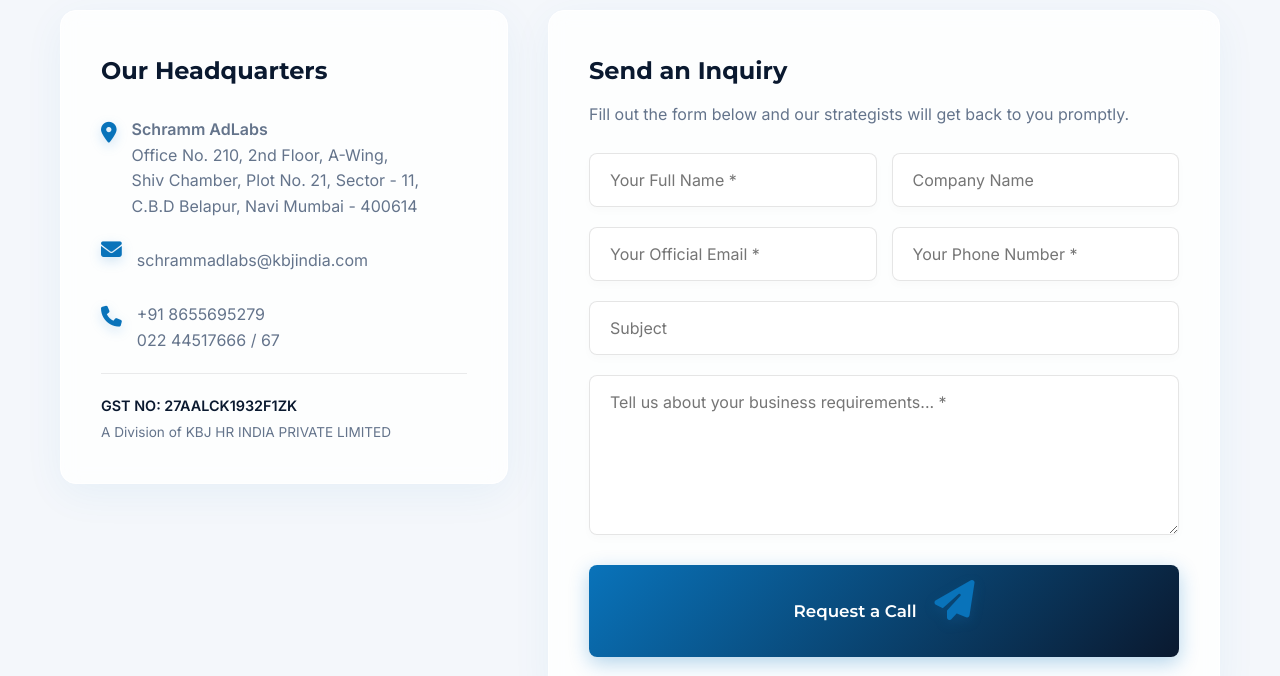
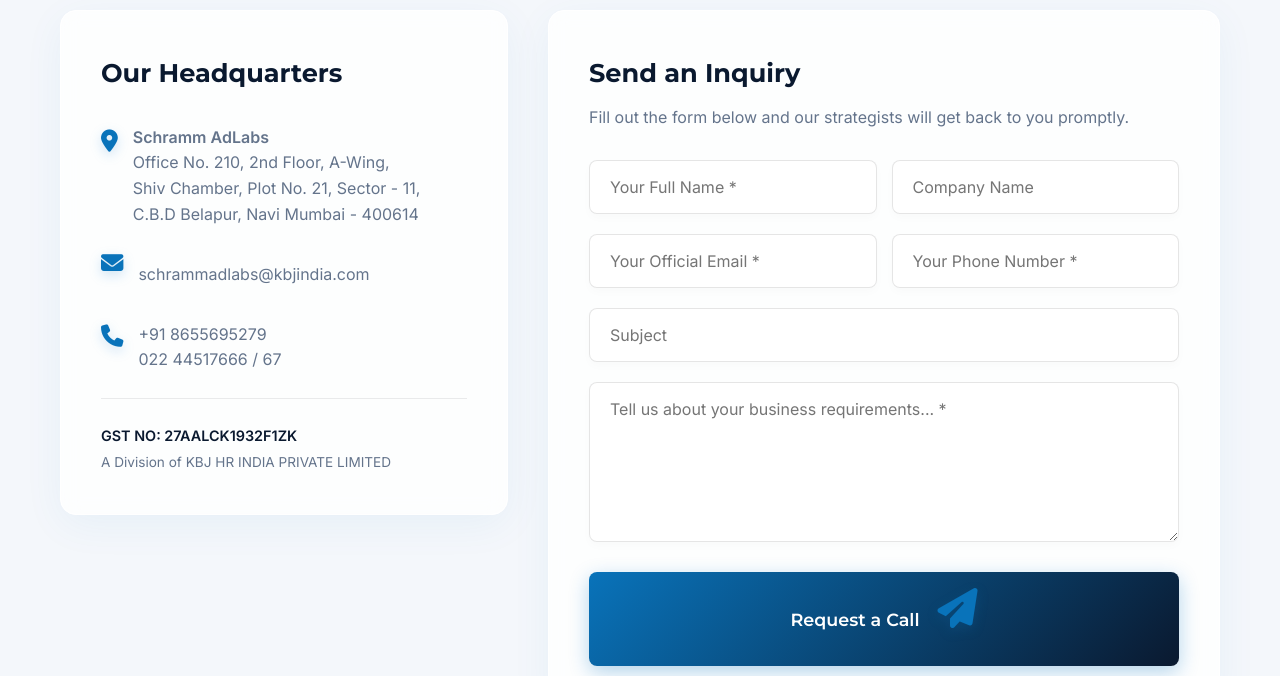
Before and after one commit to gaurav123deshmukh/test-schramm, a plain HTML site: page contact.html in a window 1280 px wide. Shown: the part 504-1180 px from the top of the page. Drawn offline with Linux system fonts and the light colour scheme.

Commit message:
Update contact.html

```diff
--- a/contact.html
+++ b/contact.html
@@ -6,40 +6,9 @@
     <title>Contact Us | Schramm AdLabs</title>
 
     <link rel="icon" href="FAV ICON.webp" type="image/webp">
-
-    <link rel="preconnect" href="https://fonts.googleapis.com">
-    <link rel="preconnect" href="https://fonts.gstatic.com" crossorigin>
     <link href="https://fonts.googleapis.com/css2?family=Inter:wght@300;400;500;600&family=Montserrat:wght@500;600;700;800&display=swap" rel="stylesheet">
     <link href="https://cdnjs.cloudflare.com/ajax/libs/font-awesome/6.6.0/css/all.min.css" rel="stylesheet">
-
     <link rel="stylesheet" href="style.css">
-
-    <style>
-        .contact-wrapper {
-            display: grid;
-            grid-template-columns: 1fr 1.5fr;
-            gap: 40px;
-            align-items: start;
-        }
-        .form-row {
-            display: grid;
-            grid-template-columns: 1fr 1fr;
-            gap: 15px;
-            width: 100%;
-        }
-
-        /* Mobile Breakpoints */
-        @media (max-width: 992px) {
-            .contact-wrapper {
-                grid-template-columns: 1fr; /* Stacks the address and form on top of each other */
-            }
-        }
-        @media (max-width: 600px) {
-            .form-row {
-                grid-template-columns: 1fr; /* Stacks the inputs (Name/Email) on top of each other */
-            }
-        }
-    </style>
 </head>
 <body>
     <div id="preloader"><div class="spinner"></div></div>
@@ -49,7 +18,6 @@
             <a href="index.html" class="logo">
                 <img src="image_33197f.png" alt="Schramm AdLabs Logo">
             </a>
-
             <ul class="nav-links">
                 <li><a href="index.html">Home</a></li>
                 <li><a href="services.html">Services</a></li>
@@ -57,7 +25,6 @@
                 <li><a href="about.html">About Us</a></li>
                 <li><a href="contact.html" class="active">Contact</a></li>
             </ul>
-
             <div class="header-actions">
                 <a href="contact.html" class="btn-quote">Get A Quote</a>
                 <div class="menu-toggle">
@@ -76,12 +43,10 @@
 
     <section class="content-section">
         <div class="container contact-wrapper">
-
             <div class="card reveal" style="padding: 40px;">
-                <h3 style="font-size: 1.5rem; color: var(--dark-navy); margin-bottom: 25px;">Our Headquarters</h3>
-
-                <div style="display: flex; align-items: flex-start; margin-bottom: 20px;">
-                    <i class="fa-solid fa-location-dot" style="font-size: 1.3rem; color: var(--primary-blue); margin-right: 15px; margin-top: 5px;"></i>
+                <h3 style="font-size: 1.6rem; color: var(--dark-navy); margin-bottom: 30px;">Our Headquarters</h3>
+                <div style="display: flex; align-items: flex-start; margin-bottom: 25px;">
+                    <i class="fa-solid fa-location-dot" style="font-size: 1.4rem; color: var(--primary-blue); margin-right: 15px; margin-top: 5px;"></i>
                     <p style="color: var(--text-light); line-height: 1.6; margin: 0;">
                         <strong>Schramm AdLabs</strong><br>
                         Office No. 210, 2nd Floor, A-Wing, <br>
@@ -89,47 +54,39 @@
                         C.B.D Belapur, Navi Mumbai - 400614
                     </p>
                 </div>
-
-                <div style="display: flex; align-items: center; margin-bottom: 20px;">
-                    <i class="fa-solid fa-envelope" style="font-size: 1.3rem; color: var(--primary-blue); margin-right: 15px;"></i>
+                <div style="display: flex; align-items: center; margin-bottom: 25px;">
+                    <i class="fa-solid fa-envelope" style="font-size: 1.4rem; color: var(--primary-blue); margin-right: 15px;"></i>
                     <p style="color: var(--text-light); margin: 0;">schrammadlabs@kbjindia.com</p>
                 </div>
-
-                <div style="display: flex; align-items: center; margin-bottom: 20px;">
-                    <i class="fa-solid fa-phone" style="font-size: 1.3rem; color: var(--primary-blue); margin-right: 15px;"></i>
-                    <p style="color: var(--text-light); margin: 0;">+91 8655695279<br>022 44517666 / 67</p>
+                <div style="display: flex; align-items: center; margin-bottom: 25px;">
+                    <i class="fa-solid fa-phone" style="font-size: 1.4rem; color: var(--primary-blue); margin-right: 15px;"></i>
+                    <p style="color: var(--text-light); margin: 0;">+91 8655695279 <br>022 44517666 / 67</p>
                 </div>
-
-                <div style="border-top: 1px solid rgba(0,0,0,0.08); padding-top: 20px; margin-top: 10px;">
+                <div style="border-top: 1px solid rgba(0,0,0,0.08); padding-top: 25px;">
                     <p style="font-size: 0.9rem; font-weight: 600; color: var(--dark-navy); margin: 0;">GST NO: 27AALCK1932F1ZK</p>
-                    <p style="font-size: 0.85rem; color: var(--text-light); margin-top: 4px;">A Division of KBJ HR INDIA PRIVATE LIMITED</p>
+                    <p style="font-size: 0.85rem; color: var(--text-light); margin-top: 5px;">A Division of KBJ HR INDIA PRIVATE LIMITED</p>
                 </div>
             </div>
 
-            <div class="card reveal" style="transition-delay: 0.15s; padding: 40px;">
-                <h3 style="font-size: 1.5rem; color: var(--dark-navy); margin-bottom: 10px;">Send an Inquiry</h3>
-                <p style="color: var(--text-light); margin-bottom: 25px;">Fill out the form below and our strategists will get back to you promptly.</p>
-
+            <div class="card reveal" style="transition-delay: 0.2s; padding: 40px;">
+                <h3 style="font-size: 1.6rem; color: var(--dark-navy); margin-bottom: 10px;">Send an Inquiry</h3>
+                <p style="color: var(--text-light); margin-bottom: 30px;">Fill out the form below and our strategists will get back to you promptly.</p>
                 <form class="contact-form" action="thank-you.html">
                     <div class="form-row">
                         <input type="text" placeholder="Your Full Name *" required>
-                        <input type="text" placeholder="Company Name">
+                        <input type="text" placeholder="Company Name" required>
                     </div>
-
                     <div class="form-row">
                         <input type="email" placeholder="Your Official Email *" required>
                         <input type="tel" placeholder="Your Phone Number *" required>
                     </div>
-
                     <input type="text" placeholder="Subject" required>
                     <textarea placeholder="Tell us about your business requirements... *" required></textarea>
-
-                    <button type="submit" class="btn-primary" style="margin-top: 10px; width: 100%; font-size: 1.05rem; padding: 15px;">
+                    <button type="submit" class="btn-primary" style="margin-top: 10px; width: 100%; justify-content: center; font-size: 1.1rem; padding: 16px;">
                         Request a Call <i class="fa-solid fa-paper-plane" style="margin-left: 8px;"></i>
                     </button>
                 </form>
             </div>
-
         </div>
     </section>
 
@@ -137,7 +94,7 @@
         <div class="container">
             <div class="footer-grid">
                 <div class="footer-logo">
-                    <a href="index.html"><img src="image_33197f.png" alt="Schramm AdLabs Logo"></a>
+                    <a href="index.html"><img src="logo footer.png" alt="Schramm AdLabs Footer Logo"></a>
                     <p>Relevant. Reliable. Realistic.<br>A Division of KBJ HR INDIA PRIVATE LIMITED.</p>
                 </div>
                 <div class="footer-links">
@@ -163,7 +120,6 @@
             </div>
         </div>
     </footer>
-
     <script src="app.js"></script>
 </body>
 </html>
```
